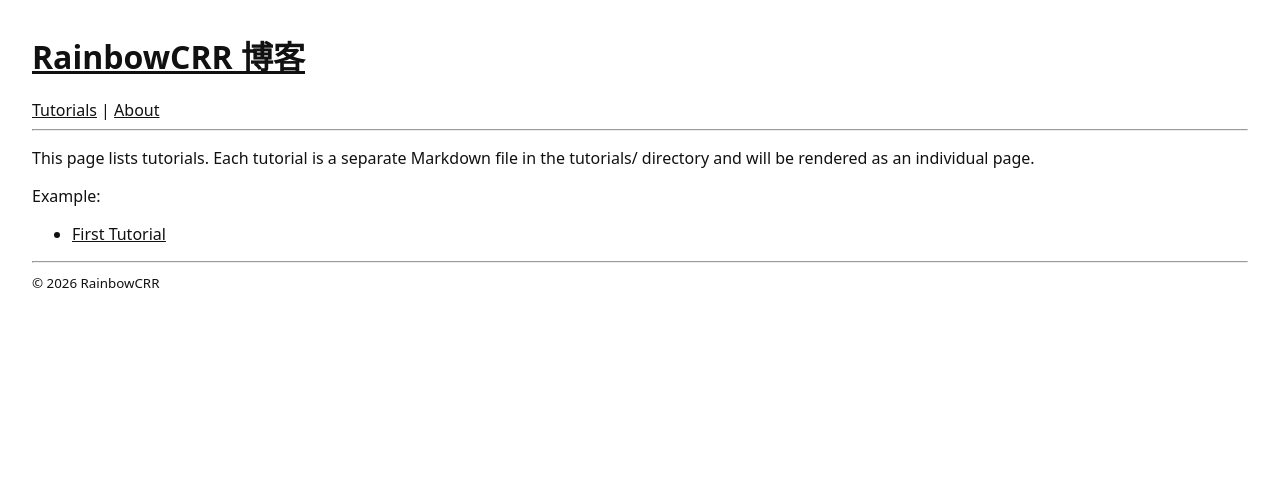
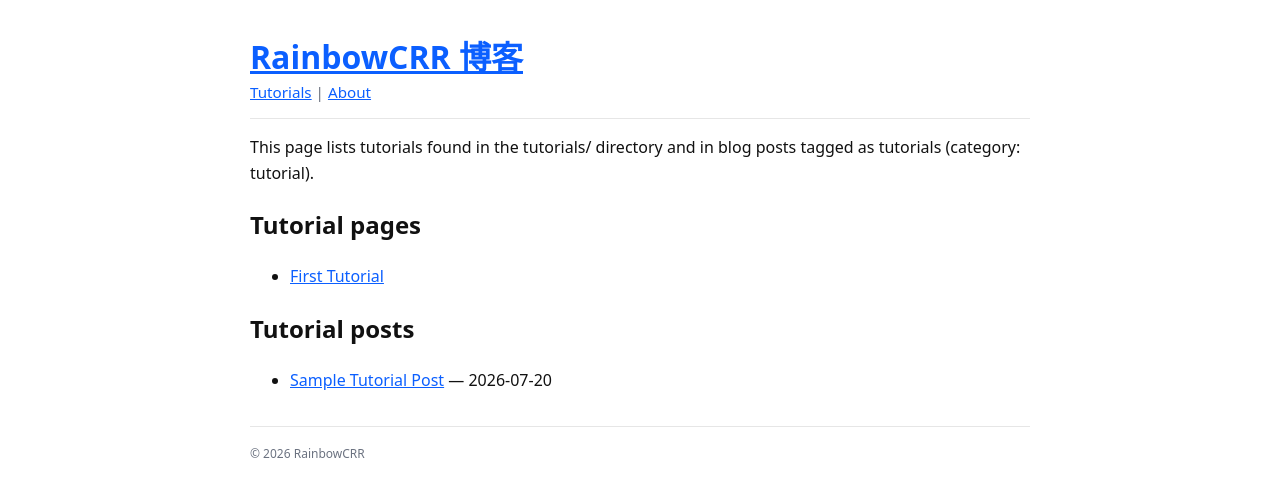
Before and after one commit to rainbowcrr-sys/rainbowcrr-sys.github.io, a Jekyll site: the page built from tutorials/index.md, in a window 1280 px wide. Shown: the top 497 px of the page. Built offline with Jekyll 4.4.1, drawn with Linux system fonts in a browser that asks for light colours; our own code applies the rules of GitHub Pages for plain Markdown files.

Commit message:
Create _posts/ sample post, add about/index.md, update tutorials index to auto-list tutorial pages and posts, improve layout styling, update index message

```diff
--- a/_layouts/default.html
+++ b/_layouts/default.html
@@ -4,9 +4,21 @@
     <meta charset="utf-8">
     <title>{{ page.title | default: site.title }}</title>
     <meta name="viewport" content="width=device-width,initial-scale=1">
-    <style>body{font-family:system-ui,-apple-system,Segoe UI,Roboto,"Helvetica Neue",Arial;margin:2rem;color:#111}a{color:inherit}</style>
+    <style>
+      :root{--max-w:780px;--muted:#6b7280}
+      body{font-family:system-ui,-apple-system,Segoe UI,Roboto,"Helvetica Neue",Arial;margin:0;color:#111;background:#fff}
+      .site{max-width:var(--max-w);margin:2rem auto;padding:0 1rem}
+      header h1{margin:.25rem 0}
+      nav{color:var(--muted);font-size:0.95rem}
+      main{line-height:1.6}
+      pre, code{background:#f3f4f6;padding:.2rem .4rem;border-radius:4px;font-family:ui-monospace, SFMono-Regular, Menlo, Monaco, "Roboto Mono", "Helvetica Neue", monospace}
+      footer{color:var(--muted);font-size:0.9rem;margin-top:2rem}
+      a{color:#0b5fff}
+      hr{border:none;border-top:1px solid #e6e6e6;margin:1rem 0}
+    </style>
   </head>
   <body>
+    <div class="site">
       <header>
         <h1><a href="{{ '/' | relative_url }}">{{ site.title }}</a></h1>
         <nav><a href="{{ '/tutorials/' | relative_url }}">Tutorials</a> | <a href="{{ '/about/' | relative_url }}">About</a></nav>
@@ -19,5 +31,6 @@
         <hr>
         <small>© {{ site.time | date: "%Y" }} RainbowCRR</small>
       </footer>
+    </div>
   </body>
 </html>
--- a/tutorials/index.md
+++ b/tutorials/index.md
@@ -3,7 +3,22 @@ title: Tutorials
 permalink: /tutorials/
 ---
 
-This page lists tutorials. Each tutorial is a separate Markdown file in the tutorials/ directory and will be rendered as an individual page.
+This page lists tutorials found in the tutorials/ directory and in blog posts tagged as tutorials (category: tutorial).
 
-Example:
-- [First Tutorial](/tutorials/first-tutorial/)
+<h2>Tutorial pages</h2>
+<ul>
+{% for p in site.pages %}
+  {% if p.path contains "tutorials/" and p.path != "tutorials/index.md" %}
+    <li><a href="{{ p.url | relative_url }}">{{ p.title }}</a></li>
+  {% endif %}
+{% endfor %}
+</ul>
+
+<h2>Tutorial posts</h2>
+<ul>
+{% for post in site.posts %}
+  {% if post.categories contains "tutorial" %}
+    <li><a href="{{ post.url | relative_url }}">{{ post.title }}</a> — {{ post.date | date: "%Y-%m-%d" }}</li>
+  {% endif %}
+{% endfor %}
+</ul>
```
Also changed, not shown: _posts/2026-07-20-sample-tutorial.md (added, +15 -0 lines), about/index.md (added, +11 -0 lines), index.md (+8 -0 lines), tutorials/first-tutorial.md (+2 -0 lines). Lines whose indentation alone changed are shown as unchanged.
